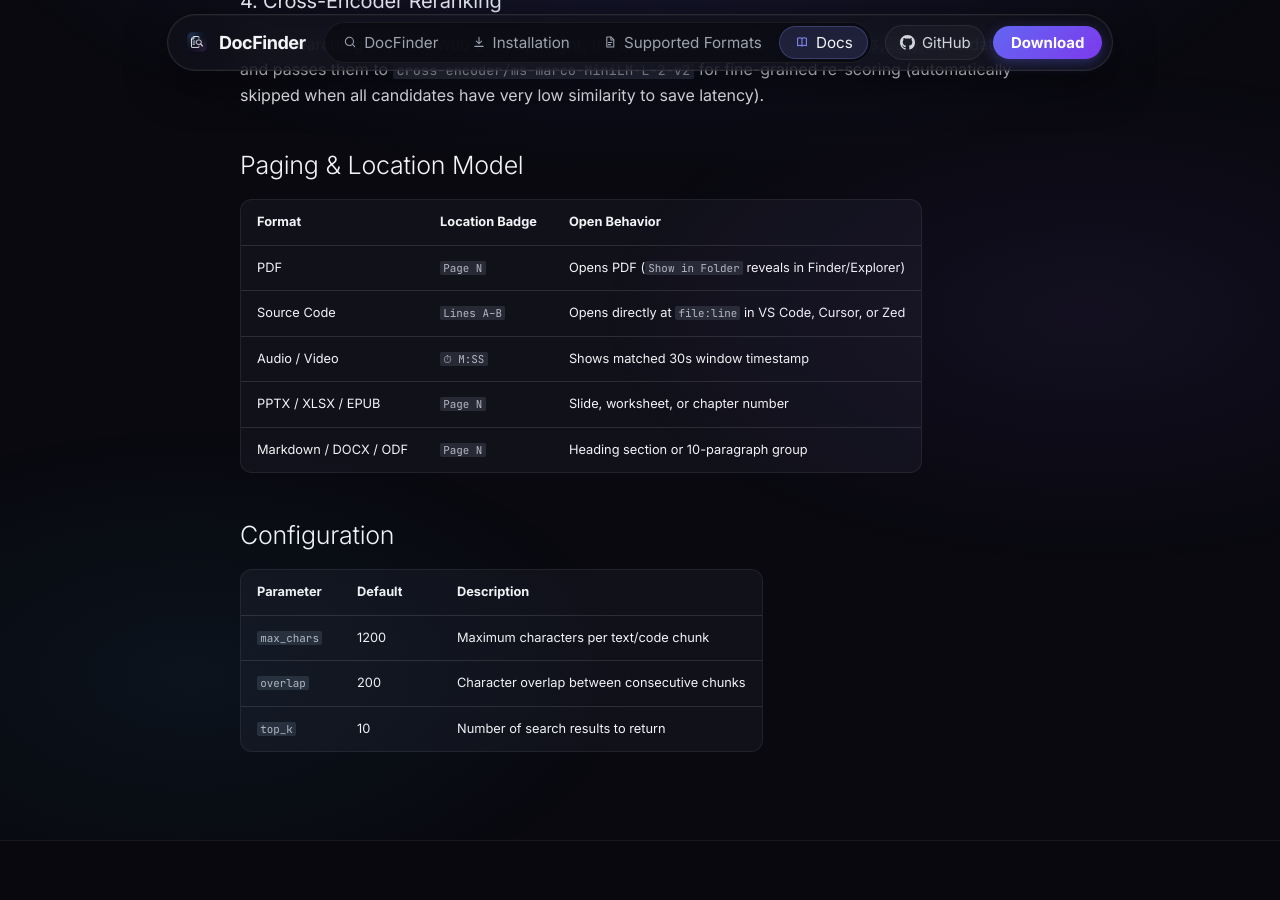
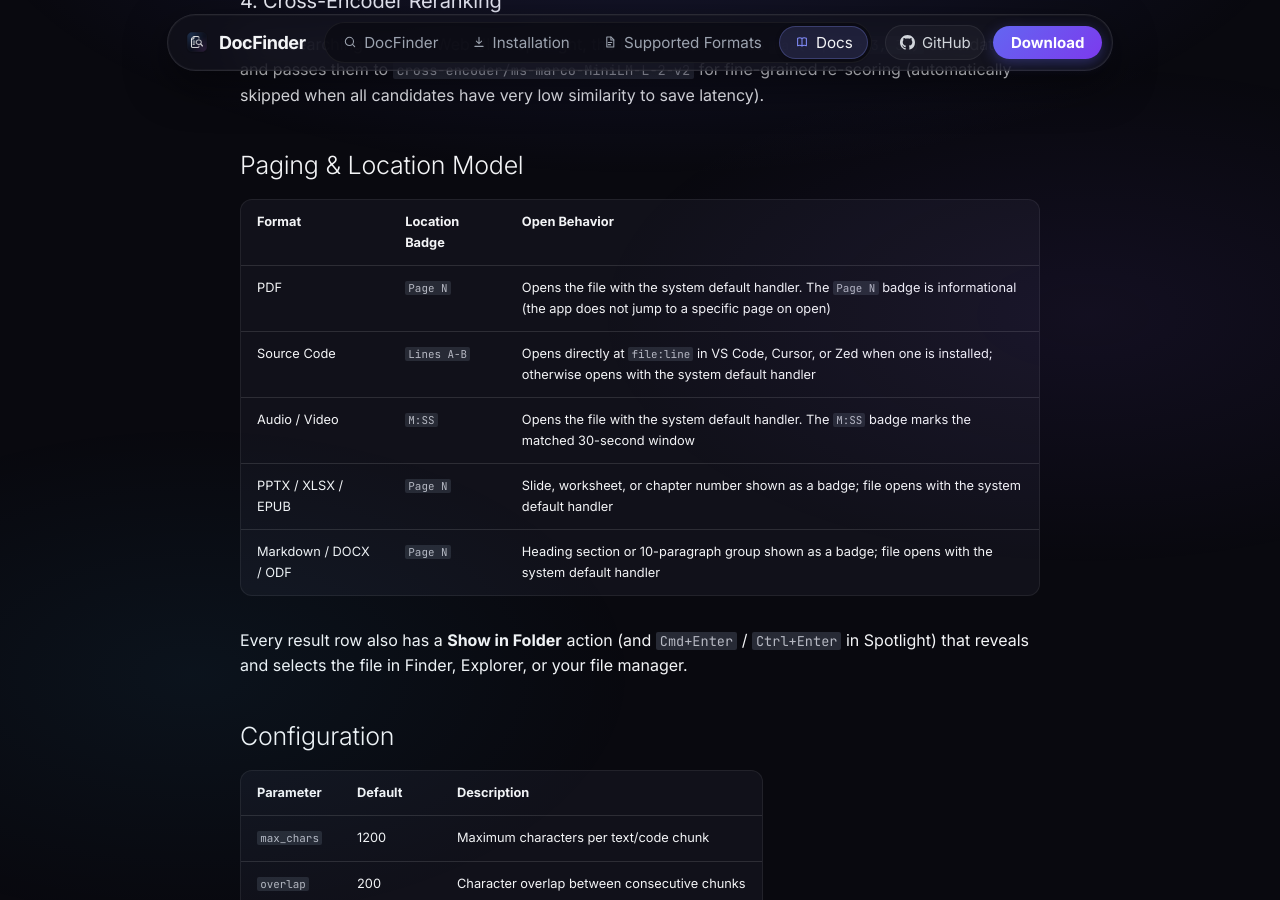
Before and after one commit to filippostanghellini/DocFinder, an MkDocs documentation site: the page built from docs/search.md, in a window 1280 px wide and 900 px high, scrolled down 1600 px. Built offline with MkDocs 1.6.1 and Material for MkDocs 9.7.7, drawn with Linux system fonts in a browser that asks for light colours.

Commit message:
docs: update docs

```diff
--- a/docs/search.md
+++ b/docs/search.md
@@ -51,11 +51,13 @@ When searching from the Web UI or Spotlight, the bi-encoder fetches `max(top_k *
 
 | Format | Location Badge | Open Behavior |
 |--------|----------------|---------------|
-| PDF | `Page N` | Opens PDF (`Show in Folder` reveals in Finder/Explorer) |
-| Source Code | `Lines A–B` | Opens directly at `file:line` in VS Code, Cursor, or Zed |
-| Audio / Video | `⏱ M:SS` | Shows matched 30s window timestamp |
-| PPTX / XLSX / EPUB | `Page N` | Slide, worksheet, or chapter number |
-| Markdown / DOCX / ODF | `Page N` | Heading section or 10-paragraph group |
+| PDF | `Page N` | Opens the file with the system default handler. The `Page N` badge is informational (the app does not jump to a specific page on open) |
+| Source Code | `Lines A-B` | Opens directly at `file:line` in VS Code, Cursor, or Zed when one is installed; otherwise opens with the system default handler |
+| Audio / Video | `M:SS` | Opens the file with the system default handler. The `M:SS` badge marks the matched 30-second window |
+| PPTX / XLSX / EPUB | `Page N` | Slide, worksheet, or chapter number shown as a badge; file opens with the system default handler |
+| Markdown / DOCX / ODF | `Page N` | Heading section or 10-paragraph group shown as a badge; file opens with the system default handler |
+
+Every result row also has a **Show in Folder** action (and `Cmd+Enter` / `Ctrl+Enter` in Spotlight) that reveals and selects the file in Finder, Explorer, or your file manager.
 
 ## Configuration
 
```
Also changed, not shown: docs/architecture.md (+1 -3 lines), docs/formats.md (+4 -3 lines).
